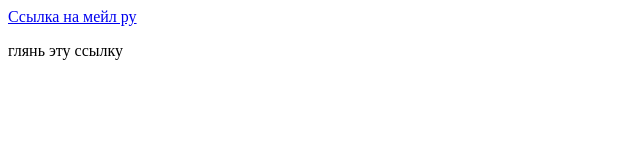
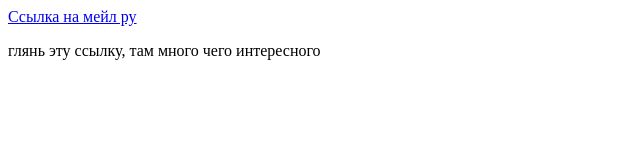
Before and after one commit to spanish-inquisitor/test2, a plain HTML site: page index.html in a window 1280 px wide. Shown: the whole page, without its empty margins (0-640 px from the left). Drawn offline with Linux system fonts and the light colour scheme.

Commit message:
change subtitle

```diff
--- a/index.html
+++ b/index.html
@@ -8,6 +8,6 @@
 </head>
 <body>
     <a href="//mail.ru"> Ссылка на мейл ру </a>
-    <p> глянь эту ссылку </p>
+    <p> глянь эту ссылку, там много чего интересного </p>
 </body>
 </html>
```
